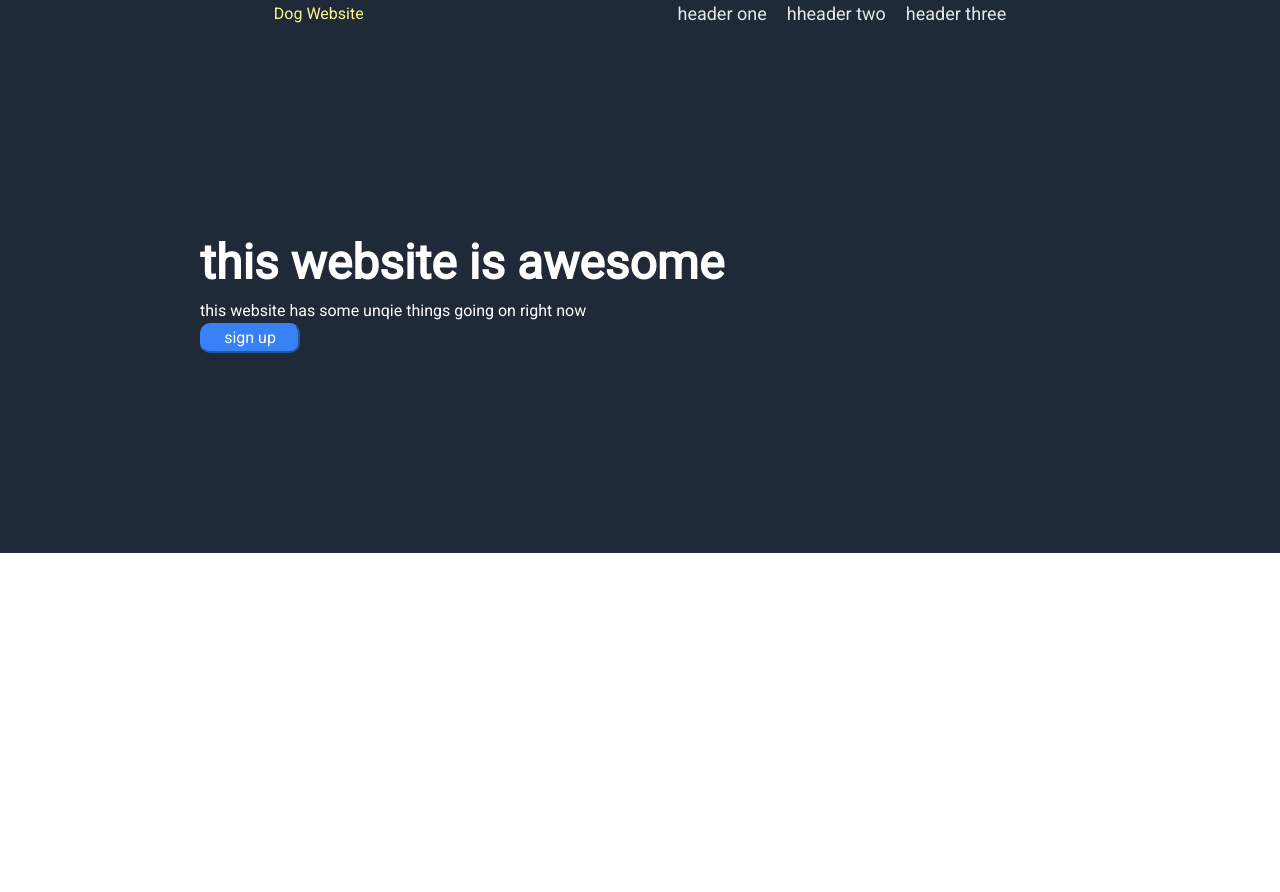
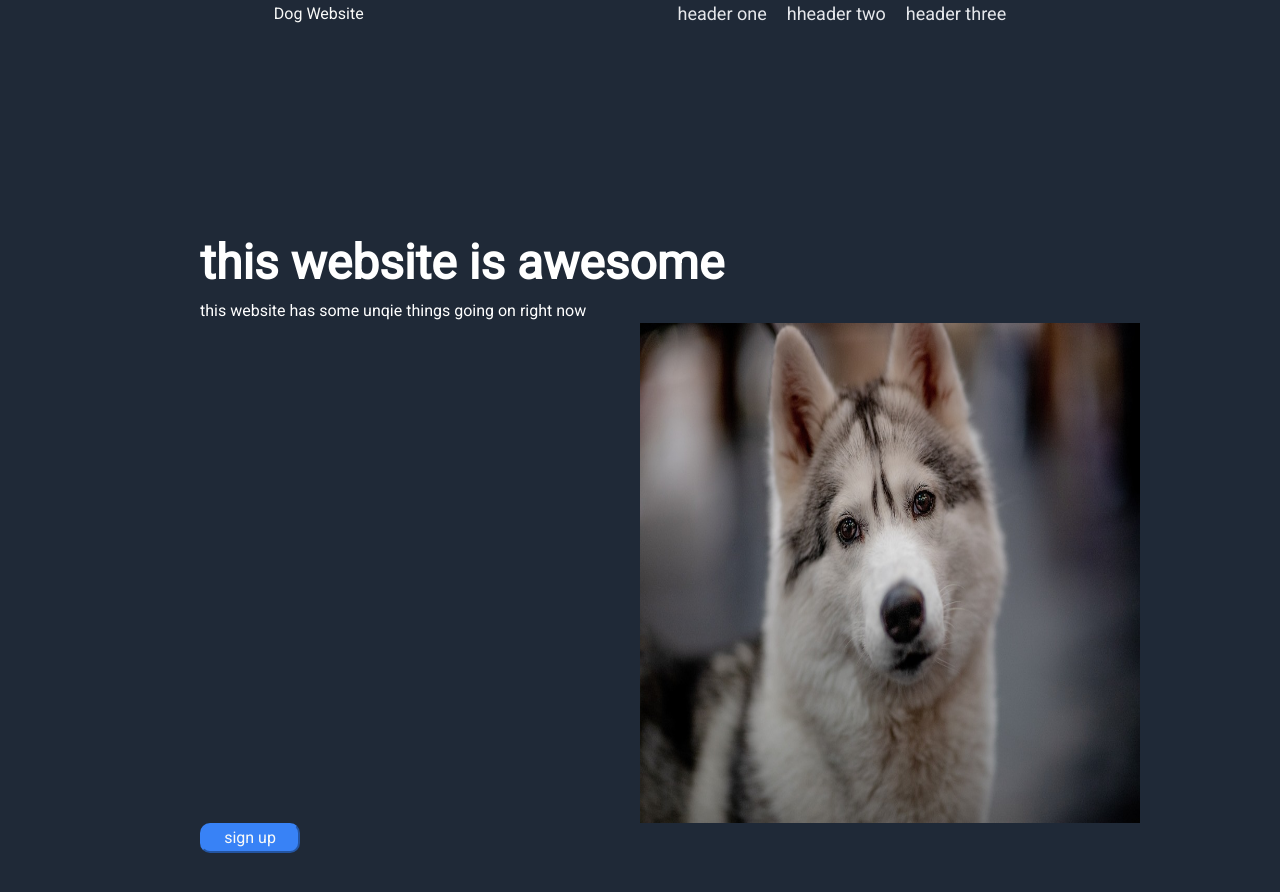
Before and after one commit to FayezL/Landing-page-doggies, a plain HTML site: page index.html in a window 1280 px wide. Before the commit the page ends 800 px from the top, so only its background shows below. Drawn offline with Linux system fonts and the light colour scheme.

Commit message:
4rd commit

```diff
--- a/css/style.css
+++ b/css/style.css
@@ -1,3 +1,5 @@
+/* import fonts */
+
 @import url('https://fonts.googleapis.com/css2?family=Roboto&display=swap');/*
   1. Use a more-intuitive box-sizing model.
 */
@@ -67,15 +69,23 @@ justify-content: space-evenly;
   background-color:#1f2937;
   color: white;
   display: flex;
-padding: 200px;
-  justify-content:  space-between;
-  align-items: flex-start;
- flex-direction: column;
+  padding: 200px;
+  justify-content:  center;
+   align-content: center;
+    flex-direction: column;
   flex: 1;
+}
+.nav-list{
+  display: flex;
+  list-style-type: none;
+  font-size: 18px;
+
+  color: #e5e7eb;
+  gap: 20px;
 }
 button{
   background-color: #3882F6;
-    border-color: #3882F6;
+  border-color: #3882F6;
     border-radius: 10px;
     color: #F9FAF8;
     padding: 0;
@@ -87,15 +97,18 @@ button{
 .hero-main{ font-size: 48px;
   font-weight: bold;
 }
-header{font-size: 24;
-color: #f9fa8f;
+header{
+  font-size: 24;
+color: #f9faf8;
 
 }
-.nav-list{
-  display: flex;
-  list-style-type: none;
+.dog-img{
+  width: 500px;
+  height: 500px;
+  margin-left: 50%;
+}
+.hero-second{
   font-size: 18px;
+  color: #e5e7eb;
 
-  color: #e5e7eb;
-  gap: 20px;
 }
--- a/index.html
+++ b/index.html
@@ -35,7 +35,8 @@
   <main class="main">
     <h1 class="hero-main">this website is awesome
     </h1>
-    <p>this website has some unqie things going on right now</p>
+    <p class="hero-secend">this website has some unqie things going on right now</p>
+    <img class="dog-img" src="./img/dog-img.jpg" alt="" srcset="">
     <button>sign up </button>
   </main>
 
```
Also changed, not shown: img/dog-img.jpg (added).
